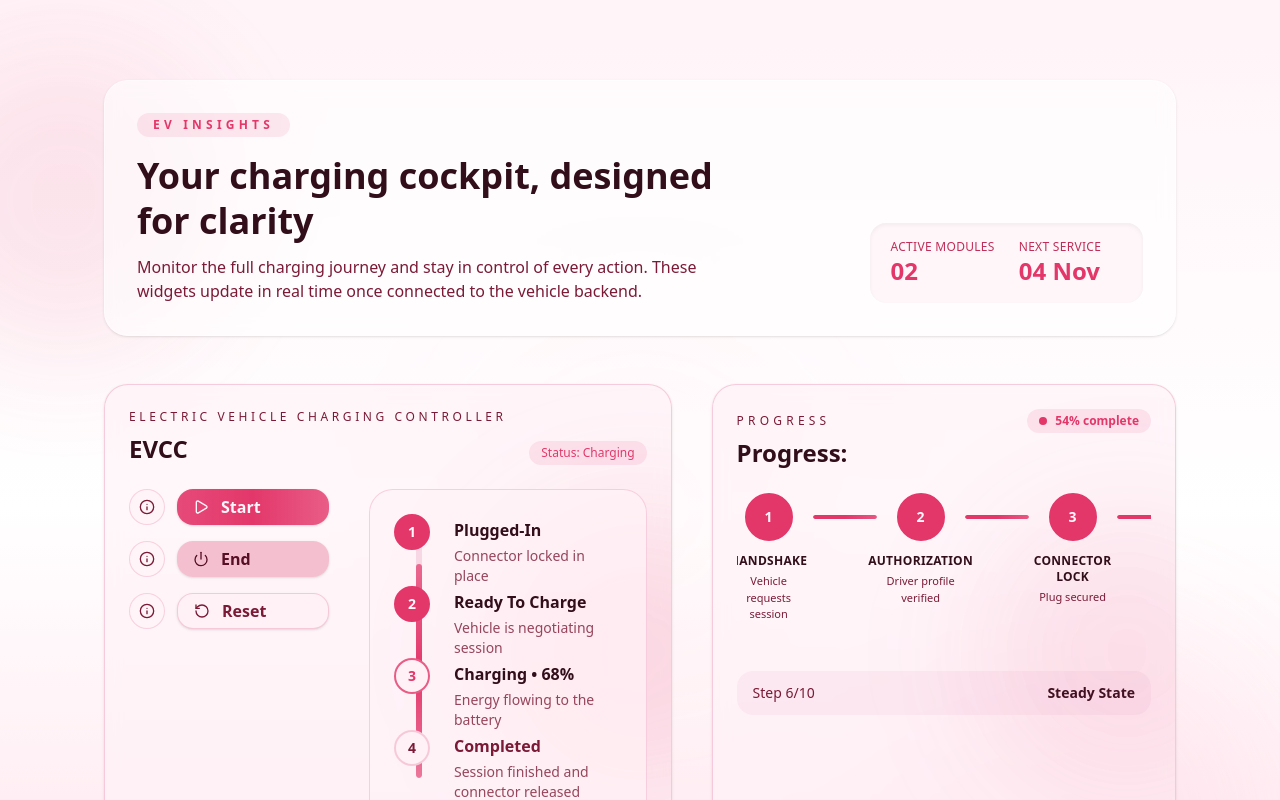
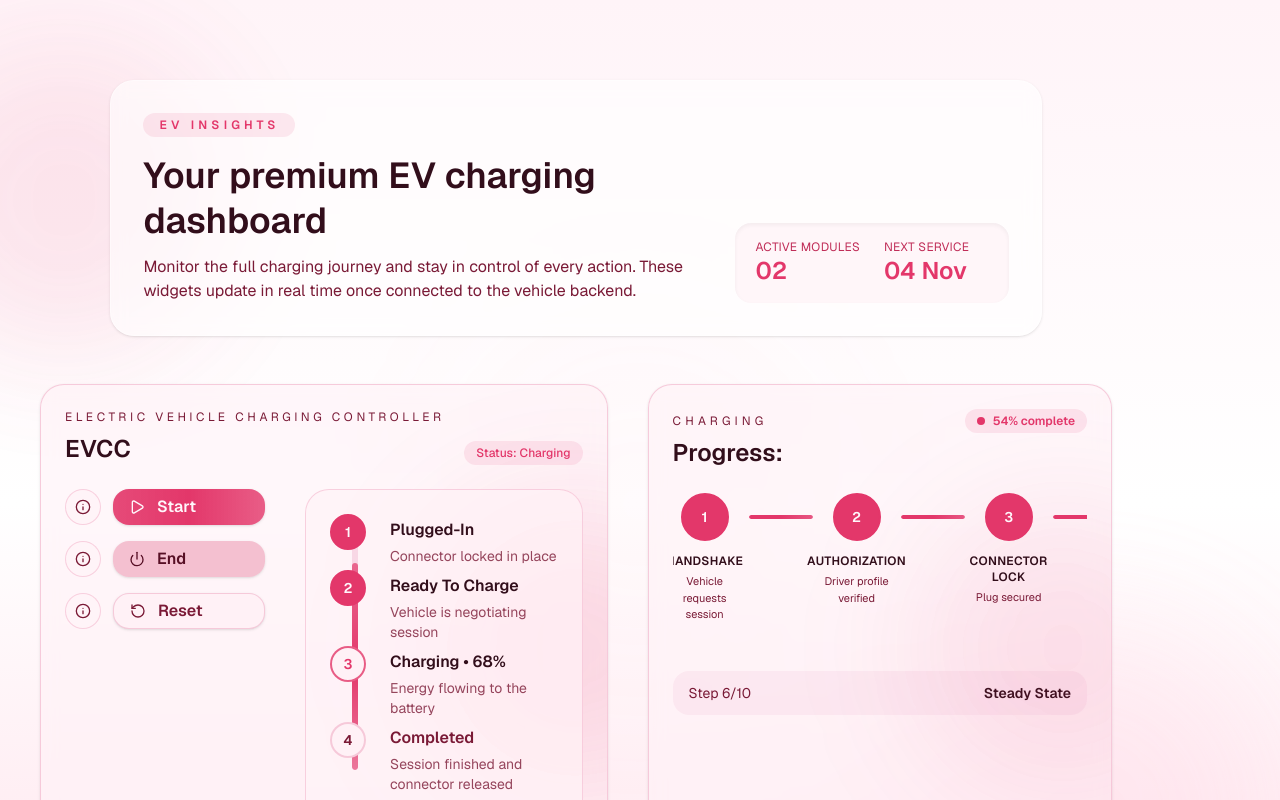
Before and after one commit to FullStackSimonIO/elisa-gui, a Next.js app: page / in a window 1280 px wide. Shown: the top 800 px of the page. Built offline with nearby package versions, Linux system fonts and the light colour scheme.

Commit message:
added progress chart

```diff
--- a/app/layout.tsx
+++ b/app/layout.tsx
@@ -25,7 +25,7 @@ export default function RootLayout({
   return (
     <html lang="en">
       <body
-        className={`${geistSans.variable} ${geistMono.variable} antialiased`}
+        className={`${geistSans.variable} ${geistMono.variable} antialiased flex min-h-screen bg-background font-sans text-foreground justify-center items-center`}
       >
         {children}
       </body>
--- a/app/page.tsx
+++ b/app/page.tsx
@@ -16,14 +16,14 @@ const progressSteps = [
 
 export default function Page() {
   return (
-    <main className="relative min-h-screen overflow-hidden bg-gradient-to-b from-brand-50 via-white w-full to-brand-100 text-foreground">
+    <main className="relative min-h-screen overflow-hidden bg-gradient-to-b from-brand-50 via-white w-full to-brand-100 text-foreground justify-center items-center">
       <div className="pointer-events-none absolute inset-0 opacity-70">
         <div className="absolute -left-24 top-10 h-80 w-80 rounded-full bg-brand/15 blur-3xl" />
         <div className="absolute bottom-0 right-0 h-96 w-96 rounded-full bg-brand-200/30 blur-3xl" />
         <div className="absolute left-1/2 top-1/2 h-72 w-72 -translate-x-1/2 -translate-y-1/2 rounded-full bg-brand-400/10 blur-[120px]" />
       </div>
 
-      <div className="relative z-10 mx-auto flex w-full max-w-6xl flex-col gap-12 px-6 pb-24 pt-20 lg:px-10">
+      <div className="relative z-10  flex justify-center items-center w-full max-w-6xl flex-col gap-12 px-6 pb-24 pt-20 lg:px-10">
         <header className="flex flex-col gap-4 rounded-3xl border border-white/40 bg-white/60 p-8 shadow-sm backdrop-blur">
           <span className="inline-flex w-fit items-center gap-2 rounded-full bg-brand/10 px-4 py-1 text-xs font-semibold uppercase tracking-[0.35em] text-brand">
             EV Insights
@@ -31,7 +31,7 @@ export default function Page() {
           <div className="flex flex-col gap-4 lg:flex-row lg:items-end lg:justify-between">
             <div className="max-w-xl space-y-3">
               <h1 className="text-3xl font-semibold leading-tight text-foreground sm:text-4xl">
-                Your charging cockpit, designed for clarity
+                Your premium EV charging dashboard
               </h1>
               <p className="text-sm text-muted-foreground sm:text-base">
                 Monitor the full charging journey and stay in control of every action. These widgets update in real time once connected to the vehicle backend.
--- a/components/EVCC.tsx
+++ b/components/EVCC.tsx
@@ -156,7 +156,7 @@ export function EVCC({
                   aria-label={`${label} info`}
                   variant="ghost"
                   size="icon"
-                  className="h-9 w-9 rounded-full border border-border/60 bg-card/70 text-muted-foreground transition hover:border-primary/60 hover:text-primary"
+                  className="h-9 w-9 rounded-full border border-border/60 bg-card/70 text-muted-foreground transition hover:border-primary/60 hover:text-background"
                   onClick={() => onInfoClick?.(key)}
                 >
                   <Info className="size-4" />
@@ -169,7 +169,7 @@ export function EVCC({
                     variant === "secondary"
                       ? "bg-secondary/70 text-secondary-foreground hover:bg-secondary"
                       : variant === "outline"
-                        ? "border-border/70 bg-card text-muted-foreground hover:border-primary/70 hover:text-primary"
+                        ? "border-border/70 bg-card text-muted-foreground hover:border-primary/70 hover:text-background"
                         : "bg-gradient-to-r from-primary/90 via-primary to-primary/80 text-primary-foreground hover:from-primary/80 hover:via-primary/90 hover:to-primary"
                   )}
                 >
--- a/components/ProgressBar.tsx
+++ b/components/ProgressBar.tsx
@@ -173,7 +173,7 @@ export function ProgressBar({
       <header className="mb-6 flex flex-wrap items-baseline justify-between gap-3">
         <div>
           <p className="text-xs uppercase tracking-[0.35em] text-muted-foreground">
-            Progress
+            Charging
           </p>
           <h2 className="mt-2 text-2xl font-semibold text-foreground">
             Progress:
```
